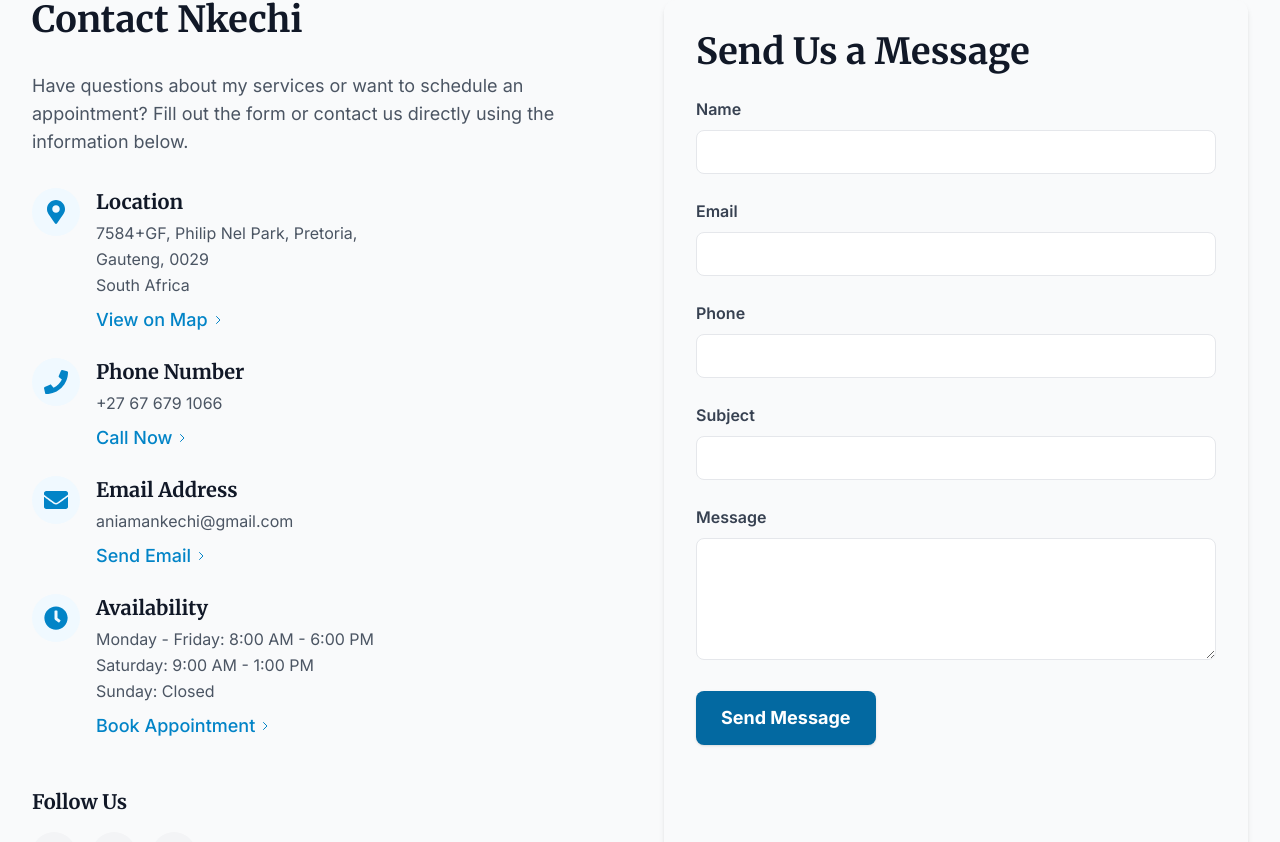
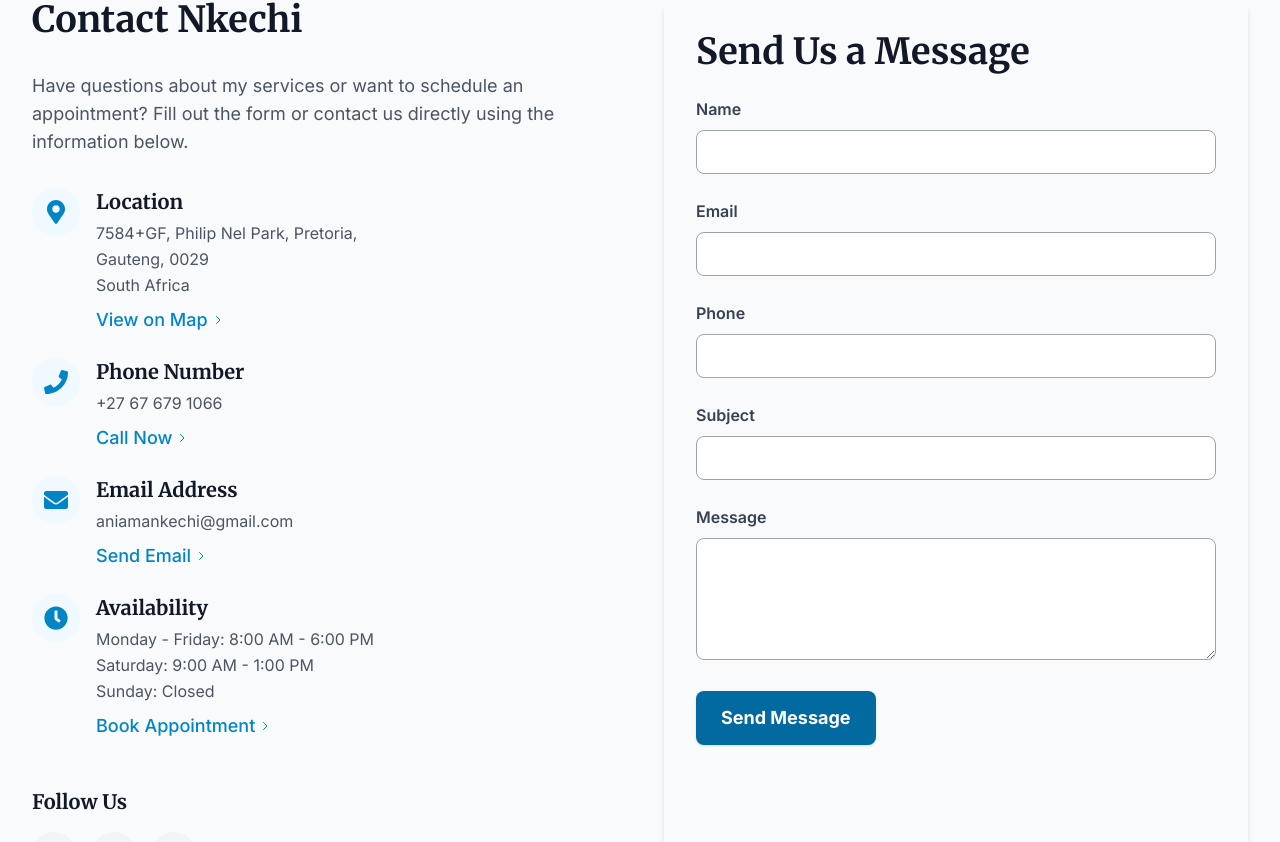
Before and after one commit to EugeneBoondock/nkechi-biokinetics, a React (Vite) app: page /contact in a window 1280 px wide. Shown: the part 400-1242 px from the top of the page. Built offline with nearby package versions, Linux system fonts and the light colour scheme; no server answers.

Commit message:
personalize

```diff
--- a/src/pages/Booking.tsx
+++ b/src/pages/Booking.tsx
@@ -188,8 +188,26 @@ const Booking: React.FC = () => {
     setError(null);
 
     try {
-      // Add your form submission logic here
-      await new Promise(resolve => setTimeout(resolve, 1500)); // Simulated API call
+      // Prepare FormData for Formspree
+      const endpoint = import.meta.env.VITE_FORMSPREE_ENDPOINT;
+      const form = new FormData();
+      form.append('name', formData.name);
+      form.append('email', formData.email);
+      form.append('phone', formData.phone);
+      form.append('service', formData.service);
+      form.append('notes', formData.notes);
+      form.append('date', formData.date);
+      form.append('time', formData.time);
+      form.append('message', formData.message);
+
+      const response = await fetch(endpoint, {
+        method: 'POST',
+        body: form,
+        headers: {
+          'Accept': 'application/json',
+        },
+      });
+      if (response.ok) {
         setIsSuccess(true);
         // Scroll to the success banner for accessibility
         setTimeout(() => {
@@ -198,6 +216,9 @@ const Booking: React.FC = () => {
             el.scrollIntoView({ behavior: 'smooth', block: 'center' });
           }
         }, 100);
+      } else {
+        setError('An error occurred while submitting the form. Please try again.');
+      }
     } catch (err) {
       setError('An error occurred while submitting the form. Please try again.');
     } finally {
--- a/src/pages/Contact.tsx
+++ b/src/pages/Contact.tsx
@@ -162,26 +162,26 @@ const Contact = () => {
               className="bg-gray-50 p-8 rounded-xl shadow-md"
             >
               <h2 className="text-2xl sm:text-4xl font-bold mb-6">Send Us a Message</h2>
-              <form action="https://formspree.io/f/mqabzkqw" method="POST" className="space-y-6">
+              <form action={import.meta.env.VITE_FORMSPREE_ENDPOINT} method="POST" className="space-y-6">
                 <div>
                   <label htmlFor="name" className="block text-gray-700 font-semibold mb-2">Name</label>
-                  <input type="text" id="name" name="name" required value={formData.name} onChange={handleChange} className="w-full px-4 py-2 border rounded-lg focus:outline-none focus:ring-2 focus:ring-primary-400" />
+                  <input type="text" id="name" name="name" required value={formData.name} onChange={handleChange} className="w-full px-4 py-2 border border-gray-400 rounded-lg bg-white text-gray-900 placeholder-gray-500 focus:outline-none focus:ring-2 focus:ring-primary-500" />
                 </div>
                 <div>
                   <label htmlFor="email" className="block text-gray-700 font-semibold mb-2">Email</label>
-                  <input type="email" id="email" name="email" required value={formData.email} onChange={handleChange} className="w-full px-4 py-2 border rounded-lg focus:outline-none focus:ring-2 focus:ring-primary-400" />
+                  <input type="email" id="email" name="email" required value={formData.email} onChange={handleChange} className="w-full px-4 py-2 border border-gray-400 rounded-lg bg-white text-gray-900 placeholder-gray-500 focus:outline-none focus:ring-2 focus:ring-primary-500" />
                 </div>
                 <div>
                   <label htmlFor="phone" className="block text-gray-700 font-semibold mb-2">Phone</label>
-                  <input type="tel" id="phone" name="phone" value={formData.phone} onChange={handleChange} className="w-full px-4 py-2 border rounded-lg focus:outline-none focus:ring-2 focus:ring-primary-400" />
+                  <input type="tel" id="phone" name="phone" value={formData.phone} onChange={handleChange} className="w-full px-4 py-2 border border-gray-400 rounded-lg bg-white text-gray-900 placeholder-gray-500 focus:outline-none focus:ring-2 focus:ring-primary-500" />
                 </div>
                 <div>
                   <label htmlFor="subject" className="block text-gray-700 font-semibold mb-2">Subject</label>
-                  <input type="text" id="subject" name="subject" value={formData.subject} onChange={handleChange} className="w-full px-4 py-2 border rounded-lg focus:outline-none focus:ring-2 focus:ring-primary-400" />
+                  <input type="text" id="subject" name="subject" value={formData.subject} onChange={handleChange} className="w-full px-4 py-2 border border-gray-400 rounded-lg bg-white text-gray-900 placeholder-gray-500 focus:outline-none focus:ring-2 focus:ring-primary-500" />
                 </div>
                 <div>
                   <label htmlFor="message" className="block text-gray-700 font-semibold mb-2">Message</label>
-                  <textarea id="message" name="message" rows={4} required value={formData.message} onChange={handleChange} className="w-full px-4 py-2 border rounded-lg focus:outline-none focus:ring-2 focus:ring-primary-400"></textarea>
+                  <textarea id="message" name="message" rows={4} required value={formData.message} onChange={handleChange} className="w-full px-4 py-2 border border-gray-400 rounded-lg bg-white text-gray-900 placeholder-gray-500 focus:outline-none focus:ring-2 focus:ring-primary-500"></textarea>
                 </div>
                 <button type="submit" className="inline-flex items-center gap-2 px-4 py-2 text-base sm:px-6 sm:py-3 sm:text-lg font-bold bg-primary-700 hover:bg-primary-800 text-white rounded-lg shadow transition-colors duration-200">
                   Send Message
```
Lines whose indentation alone changed are shown as unchanged.
